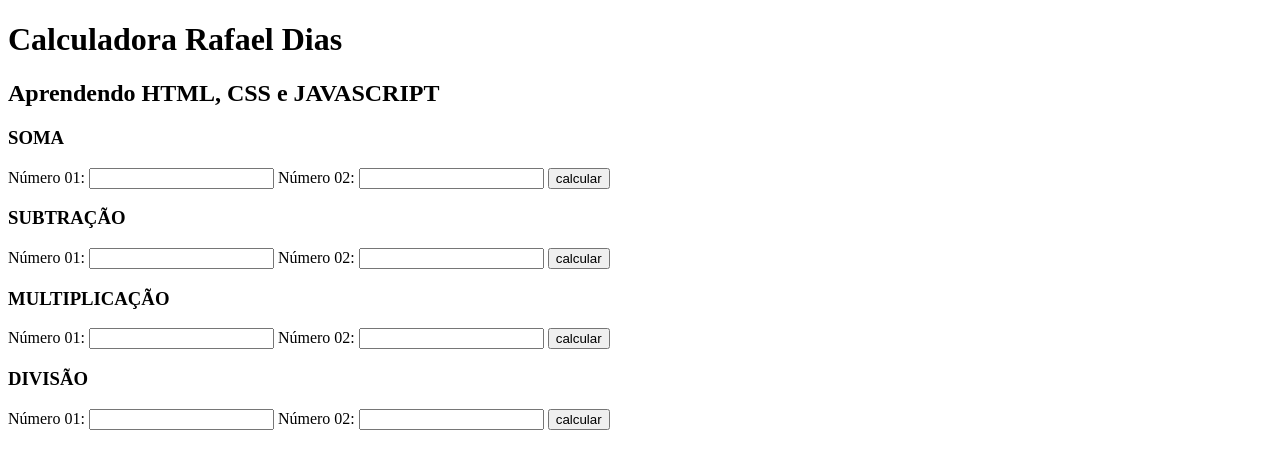
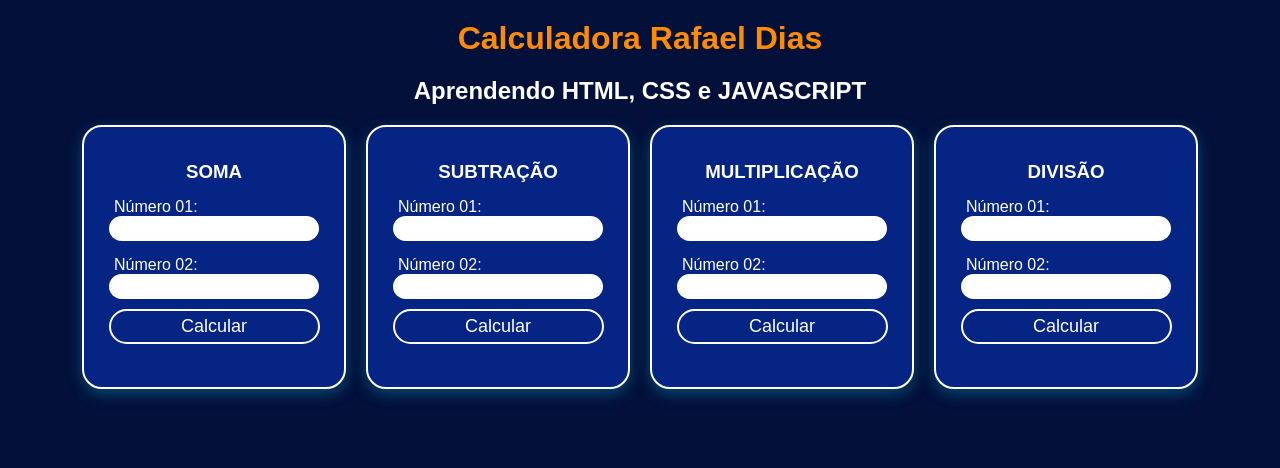
Before and after one commit to rafaeldias34571-dot/web-estudo-rafael, a plain HTML site: page inicial/calculadora/index.html in a window 1280 px wide. Drawn offline with Linux system fonts and the light colour scheme.

Commit message:
Add files via upload

```diff
--- a/inicial/calculadora/index.html
+++ b/inicial/calculadora/index.html
@@ -1,50 +1,52 @@
 <!DOCTYPE html>
 <html lang="en">
   <head>
-    <meta charset="UTF-8">
-    <meta name="viewport" content="width=device-width, initial-scale=1.0">
-    <title>calculadora</title>
+    <meta charset="UTF-8" />
+    <meta name="viewport" content="width=device-width, initial-scale=1.0" />
+    <title>Calculadora</title>
+    <link rel="stylesheet" href="style.css">
   </head>
   <body>
-    <h1>Calculadora Rafael Dias</h1>
+    <h1 class="titulo">Calculadora Rafael Dias</h1>
     <h2>Aprendendo HTML, CSS e JAVASCRIPT</h2>
-
     <section>
       <div>
         <h3>SOMA</h3>
         <label for="n1">Número 01:</label>
-            <input type="number" id="n1">
+        <input type="number" id="n1" />
         <label for="n2">Número 02:</label>
-            <input type="number" id="n2">
-            <button onclick="soma()">calcular</button>
-            <p id="resposta"></p>
+        <input type="number" id="n2" />
+        <button onclick="soma()">Calcular</button>
+        <p id="resp"></p>
       </div>
+      <div>
         <h3>SUBTRAÇÃO</h3>
         <label for="n3">Número 01:</label>
-            <input type="number" id="n3">
+        <input type="number" id="n3" />
         <label for="n4">Número 02:</label>
-            <input type="number" id="n4">
-            <button onclick="subtração()">calcular</button>
-            <p id="respostasub"></p>
+        <input type="number" id="n4" />
+        <button onclick="sub()">Calcular</button>
+        <p id="respSub"></p>
       </div>
+      <div>
         <h3>MULTIPLICAÇÃO</h3>
         <label for="n5">Número 01:</label>
-            <input type="number" id="n5">
+        <input type="number" id="n5" />
         <label for="n6">Número 02:</label>
-            <input type="number" id="n6">
-            <button onclick="multiplicação()">calcular</button>
-            <p id="respostamult"></p>
+        <input type="number" id="n6" />
+        <button onclick="mult()">Calcular</button>
+        <p id="respMult"></p>
       </div>
+      <div>
         <h3>DIVISÃO</h3>
         <label for="n7">Número 01:</label>
-            <input type="number" id="n7">
+        <input type="number" id="n7" />
         <label for="n8">Número 02:</label>
-            <input type="number" id="n8">
-            <button onclick="divisão()">calcular</button>
-            <p id="respostadiv"></p>
+        <input type="number" id="n8" />
+        <button onclick="div()">Calcular</button>
+        <p id="respDiv"></p>
+      </div>
     </section>
-
     <script src="script.js"></script>
-
   </body>
 </html>
--- a/inicial/calculadora/script.js
+++ b/inicial/calculadora/script.js
@@ -1,35 +1,33 @@
 function soma(){
     var numero1 = parseFloat(document.getElementById("n1").value)
     var numero2 = parseFloat(document.getElementById("n2").value)
-    var resp = document.getElementById("resposta")
-
+    var resp = document.getElementById("resp")
+    // nao pode deixar console log nos codigos
+    // console.log(typeof numero1, typeof numero2)
     resp.textContent = numero1 + numero2
-
 }
 
-function subtração(){
-    var numero1 = parseFloat(document.getElementById("n3").value)
-    var numero2 = parseFloat(document.getElementById("n4").value)
-    var resp = document.getElementById("respostasub")
-
-    resp.textContent = numero1 - numero2
-
+function sub(){
+    var numero3 = parseFloat(document.getElementById("n3").value)
+    var numero4 = parseFloat(document.getElementById("n4").value)
+    var resp = document.getElementById("respSub")
+    resp.innerHTML = numero3 - numero4
 }
 
-function multiplicação(){
-    var numero1 = parseFloat(document.getElementById("n5").value)
-    var numero2 = parseFloat(document.getElementById("n6").value)
-    var resp = document.getElementById("respostamult")
-
-    resp.textContent = numero1 * numero2
-
+function mult(){
+   var primeiro = parseFloat(document.getElementById("n5").value)
+   var segundo = parseFloat(document.getElementById("n6").value)
+   document.getElementById("respMult").innerHTML = primeiro * segundo
 }
 
-function divisão(){
-    var numero1 = parseFloat(document.getElementById("n7").value)
-    var numero2 = parseFloat(document.getElementById("n8").value)
-    var resp = document.getElementById("respostadiv")
+function div(){
+    var num1 = parseFloat(document.getElementById("n7").value)
+    var num2 = parseFloat(document.getElementById("n8").value)
 
-    resp.textContent = numero1 / numero2
+    if(num2 !== 0){
+        document.getElementById("respDiv").innerHTML = (num1 / num2).toFixed(2)
+    }else{
+        document.getElementById("respDiv").innerHTML = "Não há divisão por 0, digite outro número!!!"
 
+    }
 }
--- a/inicial/calculadora/style.css
+++ b/inicial/calculadora/style.css
@@ -0,0 +1,83 @@
+*{
+   margin: 0;
+   padding: 0;
+   font-family: Arial, Helvetica, sans-serif;
+}
+
+body{
+    background-color: #02103a;
+    color: #ffffff;
+    padding: 20px;
+}
+
+.titulo{
+    color: #ff8c00;
+    text-align: center;
+}
+
+h2{
+    text-align: center;
+    margin-top: 20px;
+    margin-bottom: 20px;
+}
+
+section{
+    display: flex;
+    flex-direction: row;
+    flex-wrap: wrap;
+    gap: 20px;
+    align-items: center;
+    justify-content: center;
+}
+
+div{
+    background-color: #052483;
+    width: 200px;
+    height: 200px;
+    display: flex;
+    flex-direction: column;
+    padding: 30px;
+    gap: 10px;
+    align-items: center;
+    justify-content: center;
+    border: 2px solid #ffffff;
+    border-radius: 20px;
+    box-shadow: #17b2d159 0px 5px 15px;
+}
+
+label{
+    margin-bottom: -15px;
+    text-align: left;
+    width: 100%;
+    padding: 5px;
+}
+
+input{
+    width: 100%;
+    border-radius: 999px;
+    padding: 5px;
+    border: none;
+}
+
+button{
+    width: 105.5%;
+    border-radius: 999px;
+    padding: 5px;
+    background-color: transparent;
+    border: none;
+    border: 2px solid #ffffff;
+    color: #ffffff;
+    font-size: 18px;
+    transition: all 200ms linear;
+}
+
+button:hover{
+    cursor: pointer;
+    color: #02103a;
+    background-color: #ffffff;
+}
+
+p{
+    font-size: 30px;
+    font-weight: 700;
+}
```
Lines whose indentation alone changed are shown as unchanged.
